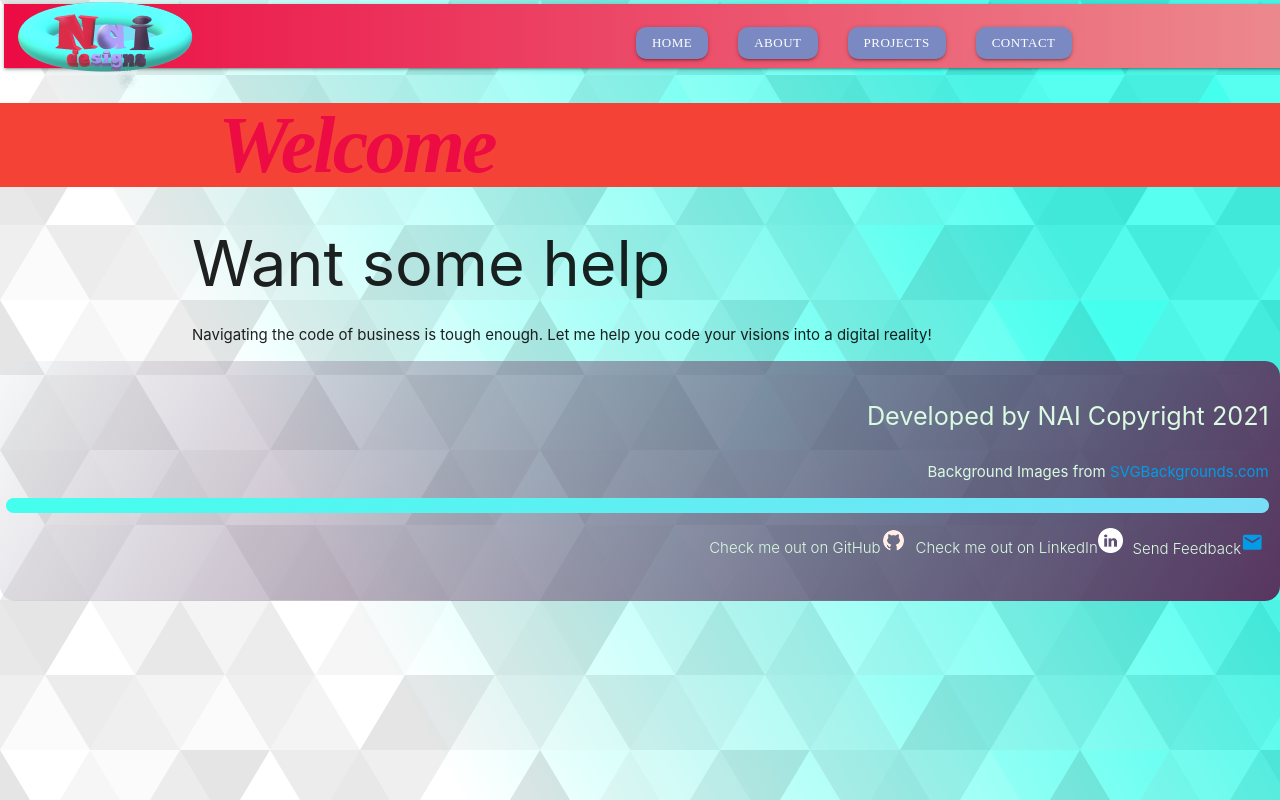
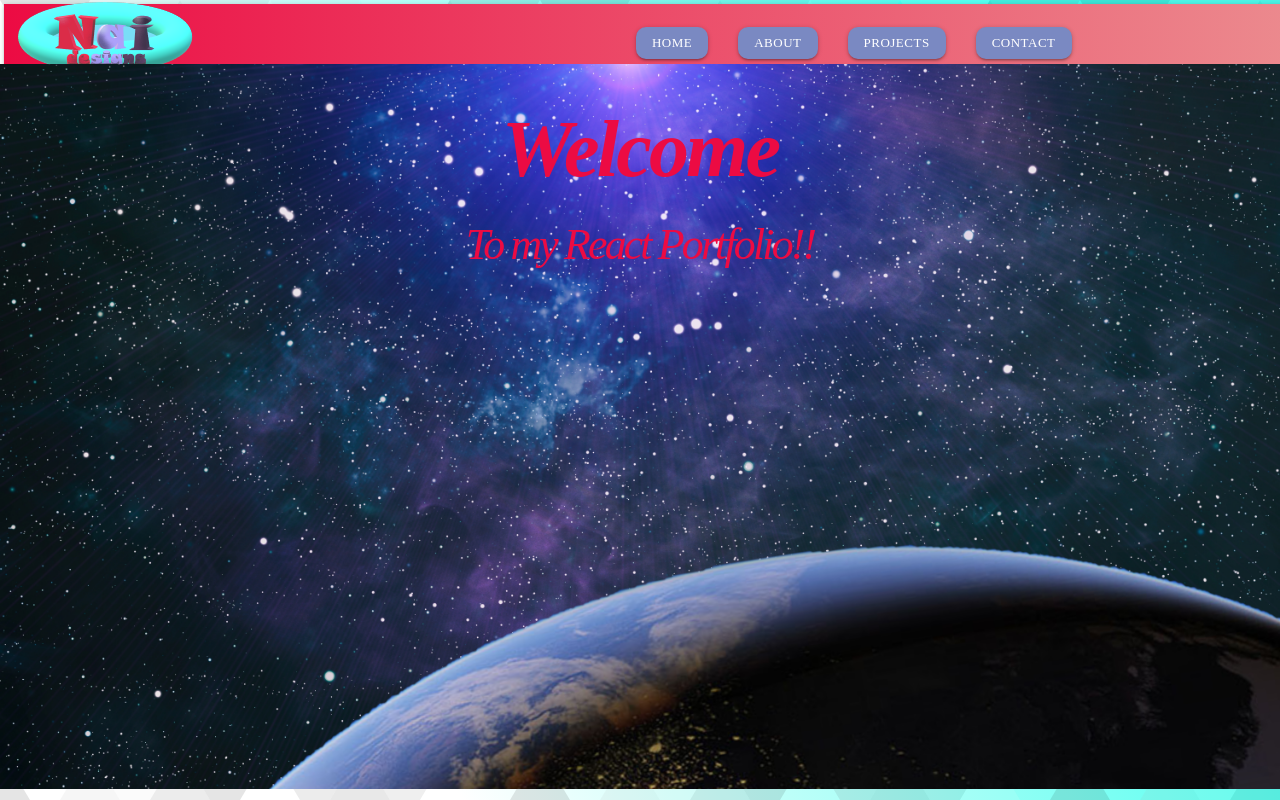
Before and after one commit to adam-niggebrugge/react-profile, a React (Create React App) app: page / in a window 1280 px wide. Built offline with nearby package versions, Linux system fonts and the light colour scheme; a web font is replaced by a local one.

Commit message:
filling out the contents of header page

```diff
--- a/src/components/Header/Header.css
+++ b/src/components/Header/Header.css
@@ -18,4 +18,15 @@
     color: var(--bold);
     font-style: oblique;
     font-family: Galindo, cursive;
+    text-align: center;
   }
+
+  .cosmos{
+    background-image: url("../../images/cosmos.png");
+    background-size: 100% auto;
+    background-position: center top;
+    background-repeat: no-repeat;
+    margin-top: -.5em;
+    padding-top: .5em;
+    padding-bottom: 50em;
+  }
--- a/src/components/Header/index.js
+++ b/src/components/Header/index.js
@@ -8,6 +8,7 @@ const Header = (props) => {
       <div className={props.data.headerBackground}>
         <Title variant={props.data.style} className="header-name">
             {props.data.headerTitle}
+            <h3>{props.data.subTitle}</h3>
         </Title>
         <p className="m-0">{props.data.text}</p>
       </div>
--- a/src/index.css
+++ b/src/index.css
@@ -17,6 +17,9 @@
 
 body > #root > div {
   height: 100vh;
+  display: flex;
+  flex-direction: column;
+  justify-content: space-between;
 }
 
 body {
--- a/src/pages/Contact.js
+++ b/src/pages/Contact.js
@@ -11,7 +11,7 @@ const Contact = () => {
   return (
     <>
     <section className="container shadowed">
-      <Box sx={{ flexGrow: 2}}>
+      <Box sx={{ flexGrow: 2}} className="nine columns">
       <Grid container spacing={2}>
         <Grid item xs={12} className="text-center">
             <Title>
--- a/src/portfolio.js
+++ b/src/portfolio.js
@@ -3,7 +3,8 @@ const portfolio = {
    home:{
       header:{
          headerTitle : "Welcome",
-         headerBackground: "red",
+         headerBackground: "cosmos",
+         subTitle: "To my React Portfolio!!",
          style: "hero",
       },
       greeting: "Want some help",
```
